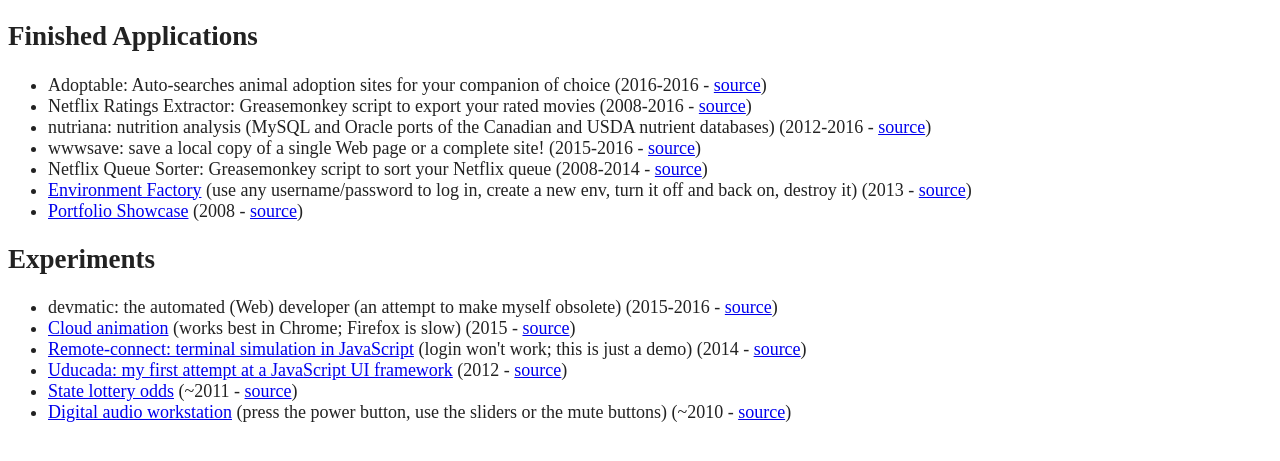
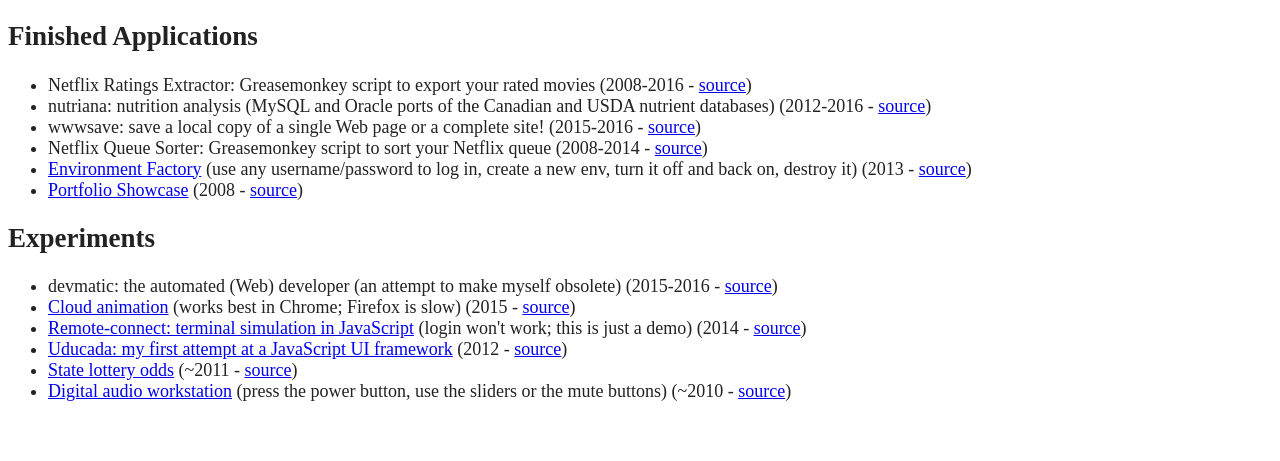
Before and after one commit to m5n/m5n.github.io, a plain HTML site: page index.html in a window 1280 px wide. Shown: the part 89-550 px from the top of the page. Drawn offline with Linux system fonts and the light colour scheme.

Commit message:
Remove not-yet-ready project

```diff
--- a/index.html
+++ b/index.html
@@ -30,10 +30,6 @@ h1 span {
 
         <h2>Finished Applications</h2>
         <ul>
-            <li>
-                Adoptable: Auto-searches animal adoption sites for your companion of choice
-                (2016-2016 - <a href="https://github.com/m5n/adoptable">source</a>)
-            </li>
             <li>
                 Netflix Ratings Extractor: Greasemonkey script to export your rated movies
                 (2008-2016 - <a href="https://github.com/m5n/netflix-ratings-extractor">source</a>)
```
